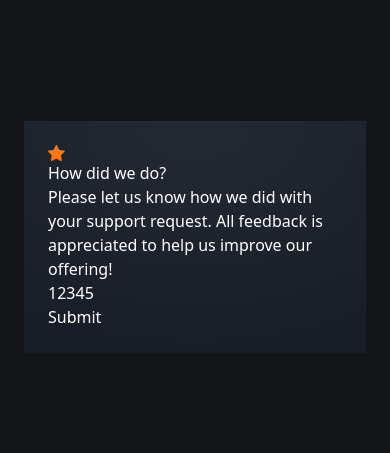
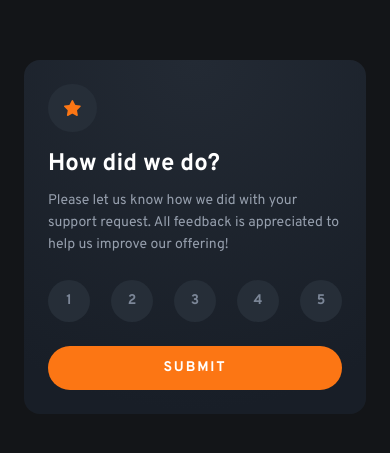
Before and after one commit to gabriela1607/feedback2025, a React (Vite) app: page / in a window 390 px wide. Shown: the part 185-638 px from the top of the page. Built offline with nearby package versions, Linux system fonts and the light colour scheme.

Commit message:
primeiro card da versão mobile finalizado

```diff
--- a/index.html
+++ b/index.html
@@ -3,6 +3,9 @@
   <head>
     <meta charset="UTF-8" />
     <link rel="icon" type="image/svg+xml" href="/favicon-32x32.png" />
+    <link rel="preconnect" href="https://fonts.googleapis.com">
+    <link rel="preconnect" href="https://fonts.gstatic.com" crossorigin>
+    <link href="https://fonts.googleapis.com/css2?family=Overpass:ital,wght@0,100..900;1,100..900&display=swap" rel="stylesheet">
     <meta name="viewport" content="width=device-width, initial-scale=1.0" />
     <title>Feedback</title>
   </head>
--- a/src/App.jsx
+++ b/src/App.jsx
@@ -3,24 +3,24 @@ import iconStar from"./assets/icon-star.svg"
 
 export function App () {
   return (
-    <div className="bg-gradient-dark text-white mx-6 p-6">
-      <div>
+    <div className="bg-gradient-dark text-white mx-6 p-6 rounded-2xl font-overpass">
+      <div className="bg-dark-blue w-fit p-4 rounded-full mb-4">
         <img src={iconStar} alt="icon star" />
       </div>
 
-      <h1>How did we do?</h1>
+      <h1 className="text-2xl font-bold mb-2.5 ">How did we do?</h1>
 
-      <p>Please let us know how we did with your support request. All feedback is appreciated to help us improve our offering!</p>
+      <p className="text-sm text-light-grey mb-6 leading-1 ">Please let us know how we did with your support request. All feedback is appreciated to help us improve our offering!</p>
 
-      <div>
-        <input type="button" value={1} />
-        <input type="button" value={2} />
-        <input type="button" value={3} />
-        <input type="button" value={4} />
-        <input type="button" value={5} />
+      <div className="flex justify-between mb-6 ">
+        <input type="button" value={1} className="bg-dark-blue w-10.5 h-10.5 rounded-full text-medium-grey text-sm font-bold" />
+        <input type="button" value={2} className="bg-dark-blue w-10.5 h-10.5 rounded-full text-medium-grey text-sm font-bold"/>
+        <input type="button" value={3} className="bg-dark-blue w-10.5 h-10.5 rounded-full text-medium-grey text-sm font-bold"/>
+        <input type="button" value={4} className="bg-dark-blue w-10.5 h-10.5 rounded-full text-medium-grey text-sm font-bold"/>
+        <input type="button" value={5} className="bg-dark-blue w-10.5 h-10.5 rounded-full text-medium-grey text-sm font-bold"/>
       </div>
 
-      <button>Submit</button>
+      <button className="bg-orange w-full uppercase tracking-1 font-bold rounded-3xl text-sm py-3">Submit</button>
    </div>
    )
 }
--- a/src/index.css
+++ b/src/index.css
@@ -2,6 +2,17 @@
 
 @theme {
   --color-very-dark-blue: #131518;
+  --color-dark-blue: #262E38;
+  --color-light-grey: #969FAD;
+  --color-medium-grey: #7C8798;
+  --color-orange: #FC7614;
+
+  --tracking-1: 1.867px;
+
+  --leading-1: 1.375rem;
+
+  --font-overpass: "Overpass", "sans-serif";
+
 }
 
 @layer utilities {
```
